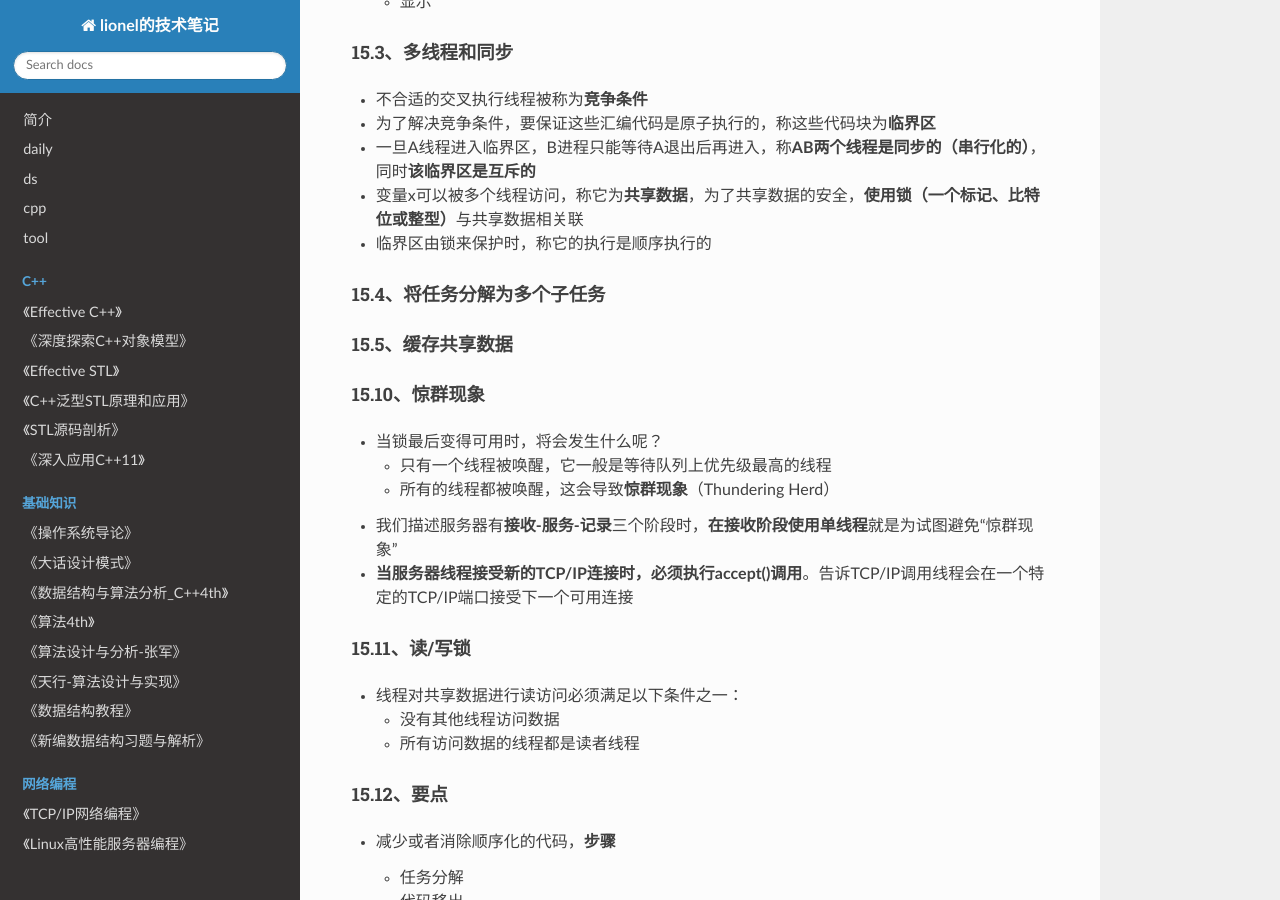
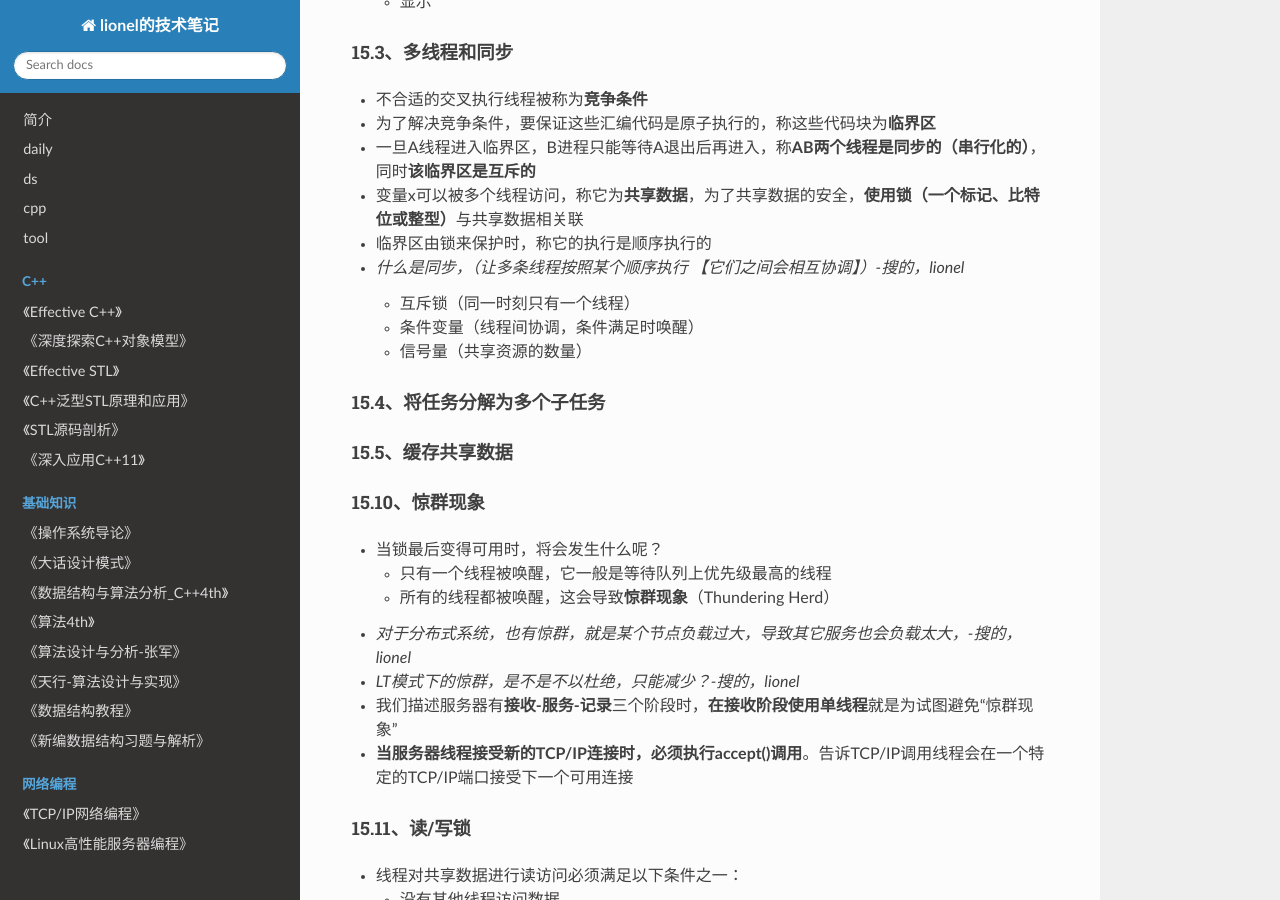
Before and after one commit to wolflion/booknotes, an MkDocs documentation site: the page built from docs/20C++/提高C++性能的编程技术.md, in a window 1280 px wide and 900 px high, scrolled down 2528 px. Built offline with MkDocs 1.6.1, drawn with Linux system fonts in a browser that asks for light colours; nearby versions of some CDN libraries.

Commit message:
Update 提高C++性能的编程技术.md

```diff
--- a/docs/20C++/提高C++性能的编程技术.md
+++ b/docs/20C++/提高C++性能的编程技术.md
@@ -105,6 +105,10 @@ chap6、单线程内存池
 + 一旦A线程进入临界区，B进程只能等待A退出后再进入，称**AB两个线程是同步的（串行化的）**，同时**该临界区是互斥的**
 + 变量x可以被多个线程访问，称它为**共享数据**，为了共享数据的安全，**使用锁（一个标记、比特位或整型）**与共享数据相关联
 + 临界区由锁来保护时，称它的执行是顺序执行的
++ *什么是同步，（让多条线程按照某个顺序执行 【它们之间会相互协调】）-搜的，lionel*
+  + 互斥锁（同一时刻只有一个线程）
+  + 条件变量（线程间协调，条件满足时唤醒）
+  + 信号量（共享资源的数量）
 
 #### 15.4、将任务分解为多个子任务
 
@@ -115,6 +119,8 @@ chap6、单线程内存池
 + 当锁最后变得可用时，将会发生什么呢？
   + 只有一个线程被唤醒，它一般是等待队列上优先级最高的线程
   + 所有的线程都被唤醒，这会导致**惊群现象**（Thundering Herd）
++ *对于分布式系统，也有惊群，就是某个节点负载过大，导致其它服务也会负载太大，-搜的，lionel*
++ *LT模式下的惊群，是不是不以杜绝，只能减少？-搜的，lionel*
 + 我们描述服务器有**接收-服务-记录**三个阶段时，**在接收阶段使用单线程**就是为试图避免“惊群现象”
 + **当服务器线程接受新的TCP/IP连接时，必须执行accept()调用**。告诉TCP/IP调用线程会在一个特定的TCP/IP端口接受下一个可用连接
 
```
